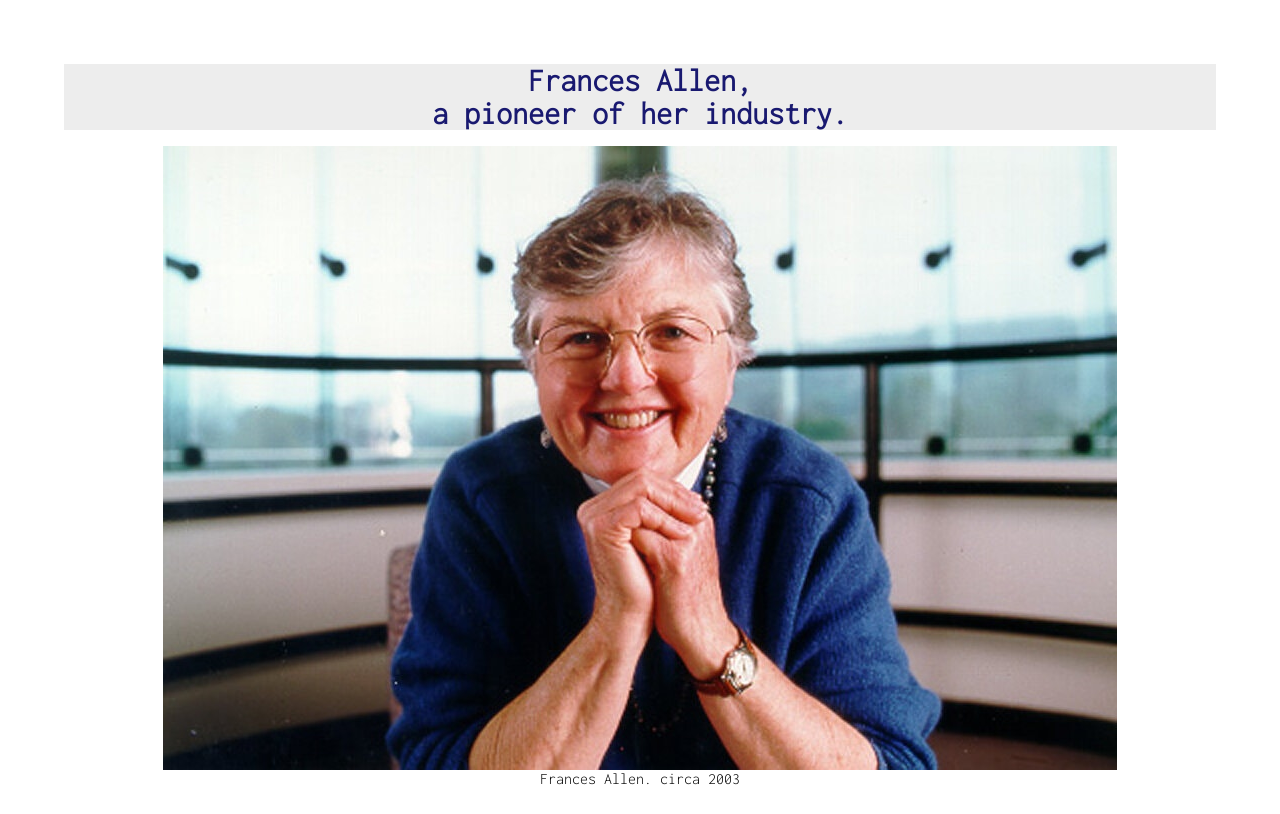
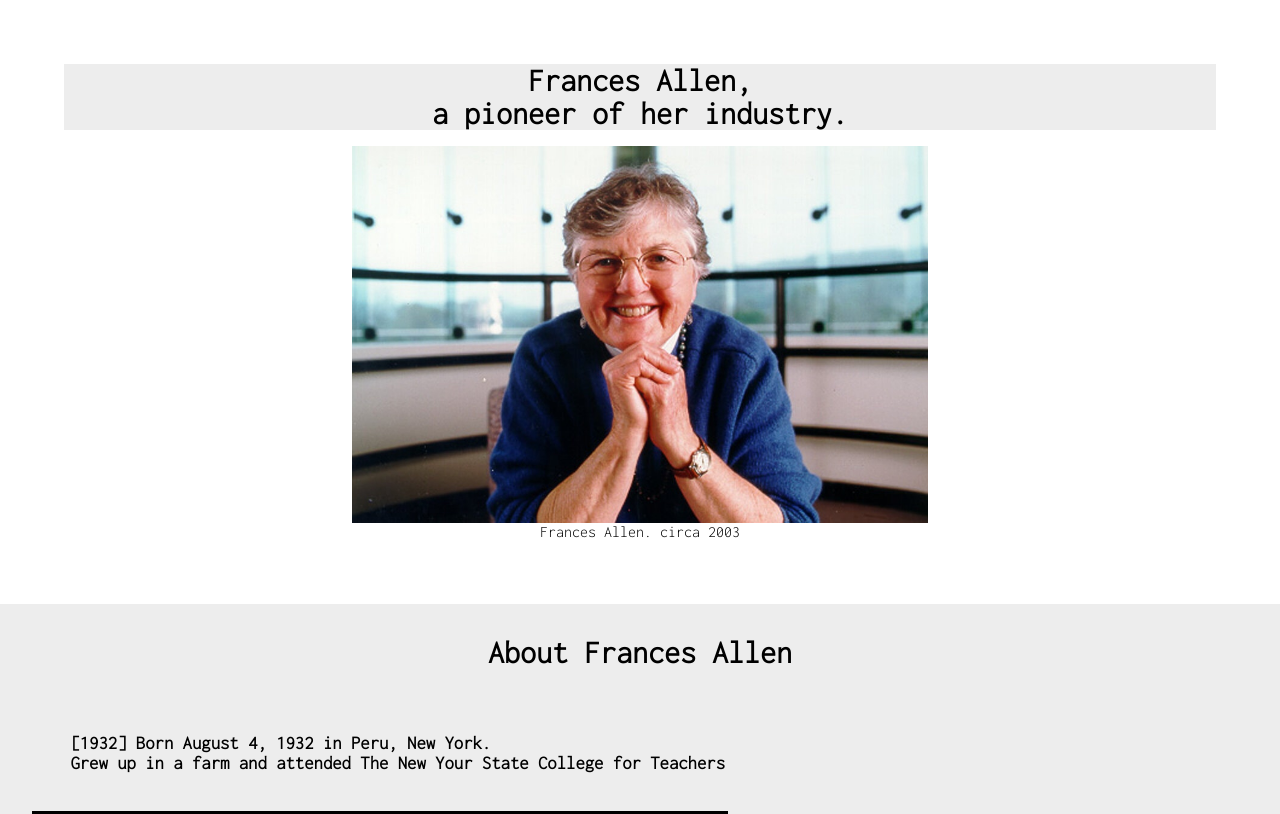
Before and after one commit to Pkaile/TributePage, a plain HTML site: page index.html in a window 1280 px wide. Shown: the top 814 px of the page. Drawn offline with Linux system fonts and the light colour scheme.

Commit message:
changes to styles image size and font color

```diff
--- a/styles.css
+++ b/styles.css
@@ -9,7 +9,7 @@
 #title{
     width:100%;
     margin-bottom:1rem;
-    color:midnightblue;
+    color:black;
     background-color: #ededed;
 }
 #tribute-info{
@@ -45,7 +45,7 @@ ol{
 
 }
 #image{
-    max-width:100%;
+    max-width:50%;
     height:auto;
     display:block;
     margin: auto;
```
